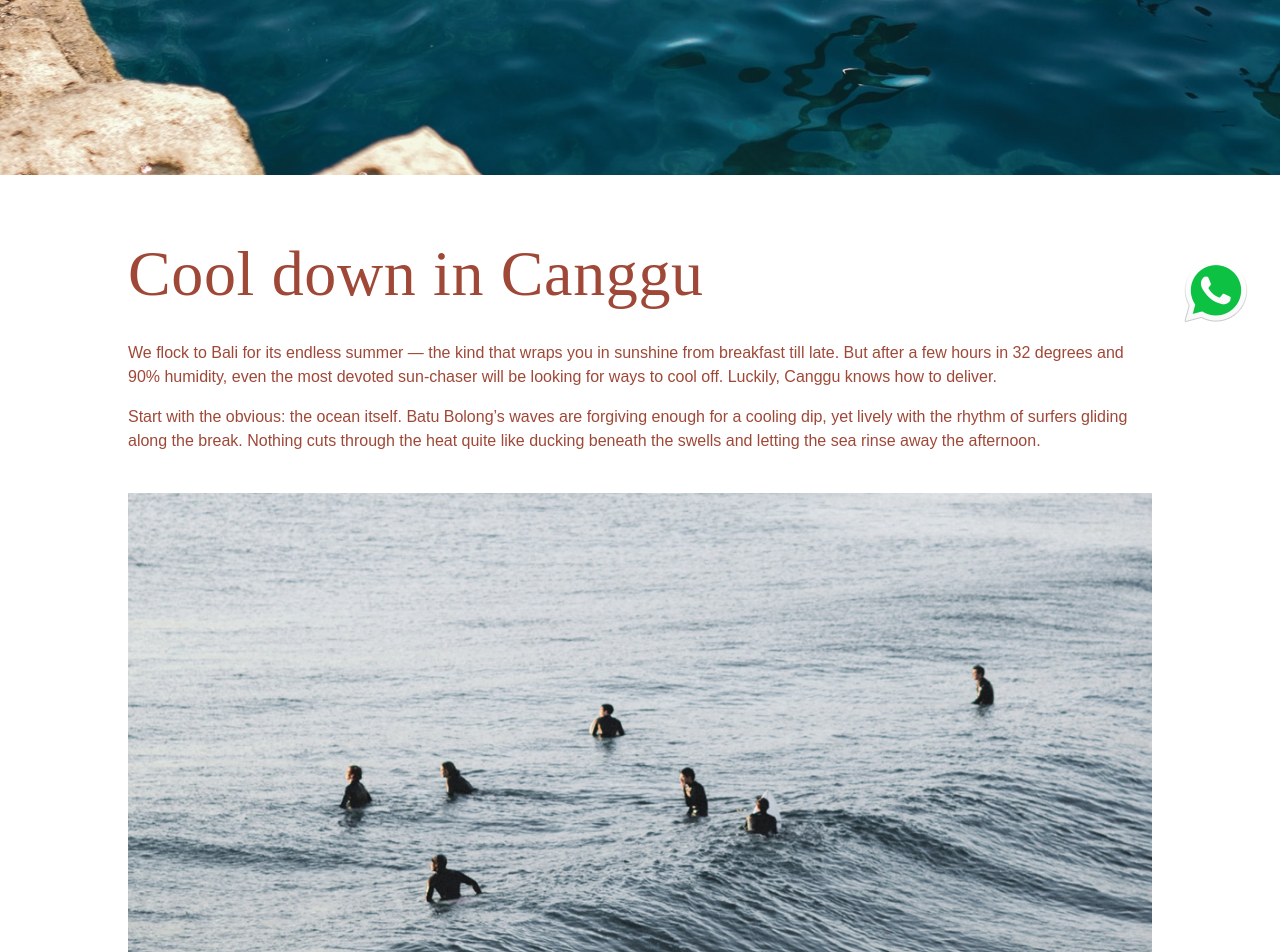
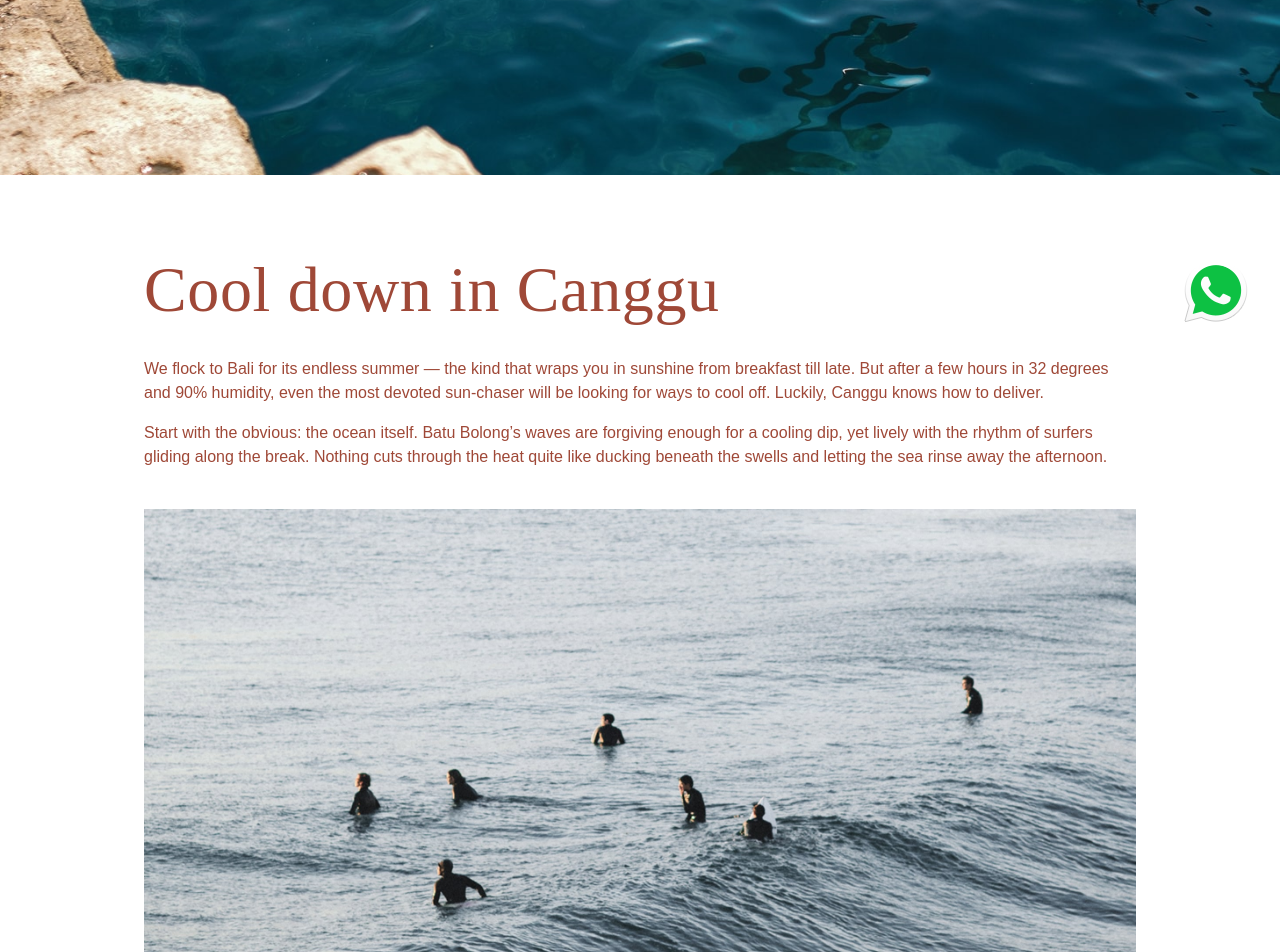
Before and after one commit to dezoul/Giselle, a Jekyll site: the page built from _posts/2025-08-9-cool-down-in-canngu.md, in a window 1280 px wide. Shown: the part 545-1497 px from the top of the page. Built offline with Jekyll 4.4.1, drawn with Linux system fonts in a browser that asks for light colours; some web fonts are replaced; comment, search, counter and statistics services are not loaded.

Commit message:
Updated 1 file via CloudCannon.

```diff
--- a/_layouts/post.html
+++ b/_layouts/post.html
@@ -16,9 +16,6 @@ layout: default
 </header>
 <style>
 
-    body h1{
-        font-size: (2.5rem, 3vw);
-    }
 
     header h2 {
     color: {{page.banner.text-color}};
@@ -42,7 +39,7 @@ layout: default
 </style>
 
 <section >
-    <div class="max-w-screen-lg m-auto">
+    <div class="max-w-screen-lg m-auto p-4 blog">
         {{ content }}
 
     </div>
```
